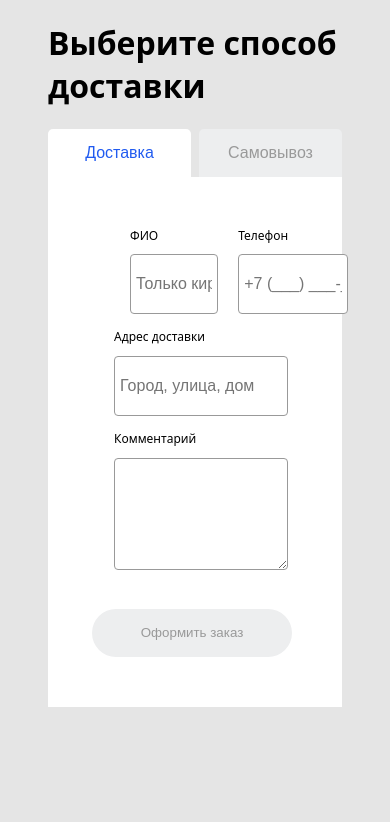
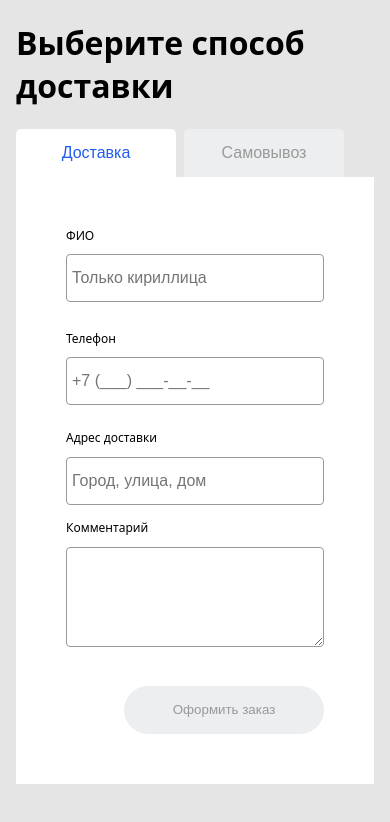
Before and after one commit to damshke/damshke.github.io, a React (Create React App) app: page / in a window 390 px wide. Shown: the top 822 px of the page. Built offline with nearby package versions, Linux system fonts and the light colour scheme.

Commit message:
fixed adaptive

```diff
--- a/src/App.css
+++ b/src/App.css
@@ -14,9 +14,11 @@ body {
   }
 }
 
-div {
+.container {
   max-width: 1200px;
   width: 100%;
+  box-sizing: border-box;
   padding: 0 16px;
-  box-sizing: border-box;
+  display: flex;
+  flex-direction: column;
 }
--- a/src/components/Delivery.tsx
+++ b/src/components/Delivery.tsx
@@ -34,7 +34,7 @@ const Delivery: React.FC = () => {
         const regex = /^[а-яА-Я\s-]+$/;
         const isValid = regex.test(value);
         setInitialsValid(isValid);
-        setInitialsError(isValid ? '' : 'В поле "ФИО" допустимы только кириллица, пробел и тире')
+        setInitialsError(isValid ? '' : 'Допустимы только кириллица, пробел и тире')
     };
 
     const handlePhoneChange = (event: React.ChangeEvent<HTMLInputElement>) => {
@@ -108,7 +108,7 @@ const Delivery: React.FC = () => {
                         placeholder='+7 (___) ___-__-__'
                         value={phone}
                         onChange={handlePhoneChange} />
-                    {phoneValid ? null : <span className="error">{phoneError}</span>}
+                        {phoneValid ? null : <span className="error">{phoneError}</span>}
                 </div>
             </div>
             <div>
@@ -130,7 +130,9 @@ const Delivery: React.FC = () => {
                 />
                 {commentValid ? null : <span className="error">{commentError}</span>}
             </div>
-            <button className={initials === '' || phone === '' || address === '' || comment === '' ? 'enter-disabled' : 'enter'} onClick={handleSubmit}>Оформить заказ</button>
+            <div className="button-section">
+                <button className={initials === '' || phone === '' || address === '' || comment === '' ? 'enter-disabled' : 'enter'} onClick={handleSubmit}>Оформить заказ</button>
+            </div>
         </form >
     );
 };
--- a/src/components/Pickup.tsx
+++ b/src/components/Pickup.tsx
@@ -2,10 +2,6 @@ import * as React from 'react';
 import { useEffect, useState } from 'react';
 import '../styles/Pickup.css';
 import { YMaps, Map, Placemark } from '@pbe/react-yandex-maps';
-
-// to do:
-// предусмотреть любое количество меток
-// убрать скролл на тач устройствах
 
 interface PickupProps {
   points: string[];
@@ -75,7 +71,9 @@ const Pickup: React.FC<PickupProps> = ({ points }) => {
           </Map>
         </YMaps>
       </div>
-      <button className="enter">Оформить заказ</button>
+      <div className='button-section'>
+        <button className="enter">Оформить заказ</button>
+      </div>
     </form>
   );
 };
--- a/src/components/Tabs.tsx
+++ b/src/components/Tabs.tsx
@@ -20,7 +20,7 @@ const Tabs: React.FC = () => {
     const points = ['Пункт выдачи заказов к317Ас1', 'Пункт выдачи заказов к331'];
 
     return (
-        <div>
+        <div className='container'>
             <h1>Выберите способ доставки</h1>
 
             <nav>
@@ -28,7 +28,7 @@ const Tabs: React.FC = () => {
                 <button onClick={() => handleTabClick(Tab.Pickup)} className={activeTab === Tab.Pickup ? 'active' : 'non-active'}>Самовывоз</button>
             </nav>
 
-            <div className='container'>
+            <div className='content-container'>
                 {activeTab === Tab.Delivery && (
                     <Delivery />
                 )}
@@ -38,7 +38,6 @@ const Tabs: React.FC = () => {
                 )}
             </div>
         </div>
-
     );
 };
 
--- a/src/styles/Delivery.css
+++ b/src/styles/Delivery.css
@@ -1,27 +1,21 @@
-form {
-    display: flex;
-    flex-direction: column;
-    height: auto;
-    grid-row: inherit;
-  }
-
 .section {
     display: grid;
     grid-template-columns: repeat(2, auto);
-    margin: 0 -24px;
+    gap: 24px;
+    margin-bottom: 10px;
 }
 
-.section div {
+.section>div {
     display: flex;
     flex-direction: column;
-    margin: 0 24px;
+    align-items: flex-start;
+    position: relative;
 }
 
 label {
     font-size: 12px;
 }
 
-input[type="text"].address,
 input[type="text"].phone,
 input[type="text"].initials {
     font-size: 16px;
@@ -32,20 +26,28 @@ input[type="text"].initials {
     border-radius: 4px;
     border: 1px solid #999999;
     height: 48px;
-    width: 100%;
+    resize: vertical;
+    width: 522px;
+    box-sizing: border-box;
 }
 
-input[type="text"].phone,
-input[type="text"].initials {
+input[type="text"].address {
+    font-size: 16px;
+    font-weight: 400;
+    padding: 5px;
+    margin-bottom: 10px;
+    margin-top: 10px;
+    border-radius: 4px;
+    border: 1px solid #999999;
+    height: 48px;
+    resize: vertical;
     width: 100%;
-}
-
-input[type="text"]:focus {
-    border: 1px solid #222222;
+    box-sizing: border-box;
 }
 
 textarea.comment {
     font-size: 16px;
+    box-sizing: border-box;
     font-weight: 400;
     padding: 5px;
     margin-bottom: 10px;
@@ -54,14 +56,18 @@ textarea.comment {
     border: 1px solid #999999;
     width: 100%;
     resize: vertical;
-    /* Allow vertical resizing of textarea */
     min-height: 100px;
-    /* Set minimum height */
 }
 
 
+input[type="text"]:focus,
 textarea.comment:focus {
     border: 1px solid #222222;
+}
+
+.button-section {
+    display: flex;
+    flex-direction: column;
 }
 
 .enter {
@@ -96,5 +102,29 @@ textarea.comment:focus {
     color: red;
     font-size: 12px;
     margin-top: -8px;
-    margin-bottom: 8px;
+    margin-bottom: -8px;
 }
+
+@media (max-width: 1200px) {
+
+    .section {
+        display: grid;
+        grid-template-columns: auto;
+        gap: 18px;
+    }
+
+    input[type="text"].phone,
+    input[type="text"].initials {
+        font-size: 16px;
+        font-weight: 400;
+        padding: 5px;
+        margin-bottom: 10px;
+        margin-top: 10px;
+        border-radius: 4px;
+        border: 1px solid #999999;
+        height: 48px;
+        resize: vertical;
+        width: 100%;
+        box-sizing: border-box;
+    }
+}
--- a/src/styles/Pickup.css
+++ b/src/styles/Pickup.css
@@ -1,8 +1,3 @@
-form {
-  height: auto;
-  grid-row: inherit;
-}
-
 .radio-label {
   font-size: 16px;
   font-weight: 400;
--- a/src/styles/Tabs.css
+++ b/src/styles/Tabs.css
@@ -27,7 +27,7 @@ nav {
     box-shadow: none;
 }
 
-.container {
+.content-container {
     background-color: #FFFFFF;
     padding: 50px;
 }
```
